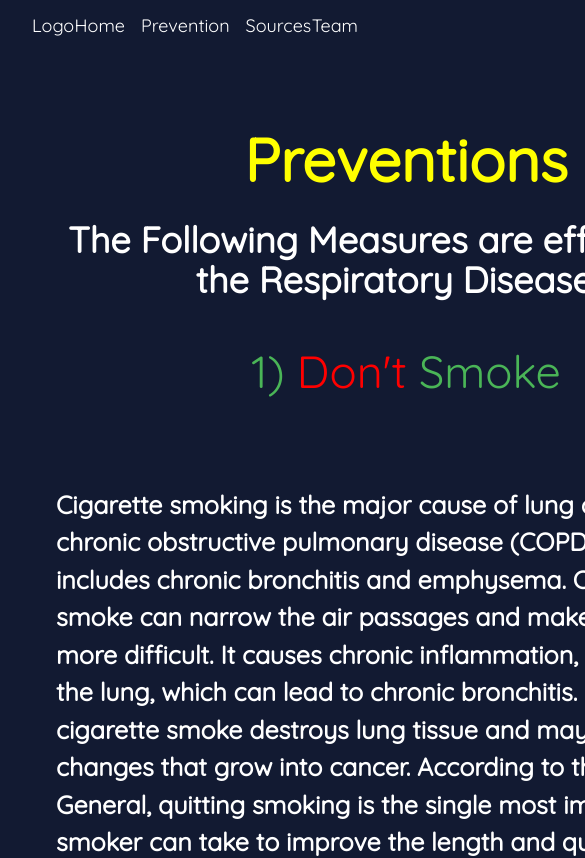
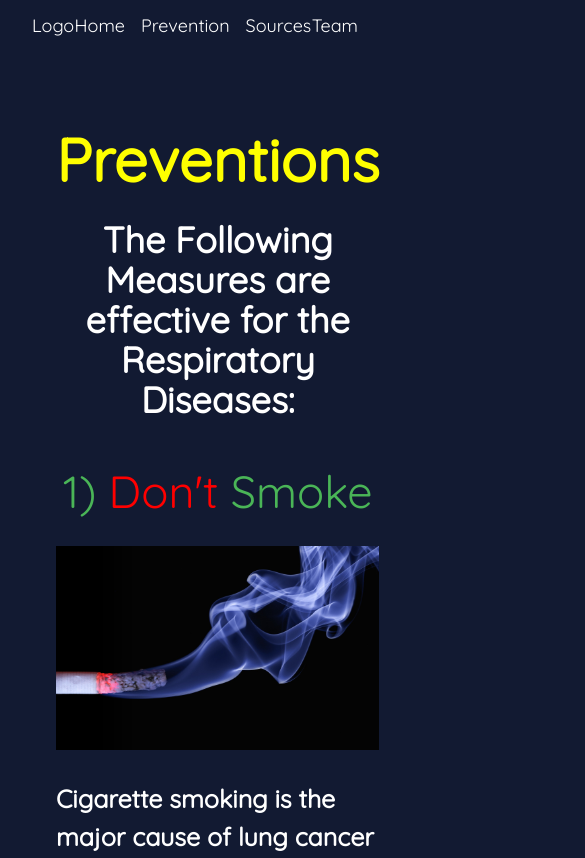
Before and after one commit to ad0rshcodes/air-pollution, a React (Create React App) app: page /preventionpage in a window 390 px wide. Shown: the top 858 px of the page, 585 px wide, since content can reach past the window. Built offline with nearby package versions, Linux system fonts and the light colour scheme.

Commit message:
feat: add responsiveness to PreventivePage.jsx

```diff
--- a/src/components/PreventionPage.jsx
+++ b/src/components/PreventionPage.jsx
@@ -31,7 +31,7 @@ const data = {
 //PreventivePage element function
 export default function PreventivePage(){
   return (
-    <div className="flex items-center">
+    <div className="pp flex items-center justify-around landing">
       <div className="landingPageText mx-6">
         <div className="slogan-pp font-bold text-4xl my-2">
           <div className="text-6xl yellow prev-head">Preventions</div>
@@ -41,7 +41,7 @@ export default function PreventivePage(){
             <h2 className="sub ">
               1) <span className="text-red">Don't</span> Smoke
             </h2>
-            <img className="prev-image " src={require("../images/smoke.jpg")} alt="" />
+            <img className="landingImage prev-image " src={require("../images/smoke.jpg")} alt="" />
             <b className="prev-body">
             Cigarette smoking is the major cause of lung cancer and chronic obstructive pulmonary disease (COPD), which includes chronic bronchitis and emphysema. Cigarette smoke can narrow the air passages and make breathing more difficult. It causes chronic inflammation, or swelling in the lung, which can lead to chronic bronchitis. Over time cigarette smoke destroys lung tissue and may trigger changes that grow into cancer. According to the Surgeon General, quitting smoking is the single most important step a smoker can take to improve the length and quality of his or her life. As soon as you quit, your body begins to repair the damage caused by smoking. Of course, it's best to quit early in life, but even someone who quits later in life will improve their health.
             </b>
--- a/src/index.css
+++ b/src/index.css
@@ -111,11 +111,11 @@ body {
   }
 }
 .prev-image{
-  width:auto;
+  width:1000px;
   height:auto;
   margin:auto;
-  padding-left: 350px;
-  padding-right: 350px;
-  padding-top: 30px;
   padding-bottom: 30px;
 }
+.pp{
+  flex-wrap: wrap;
+}
```
